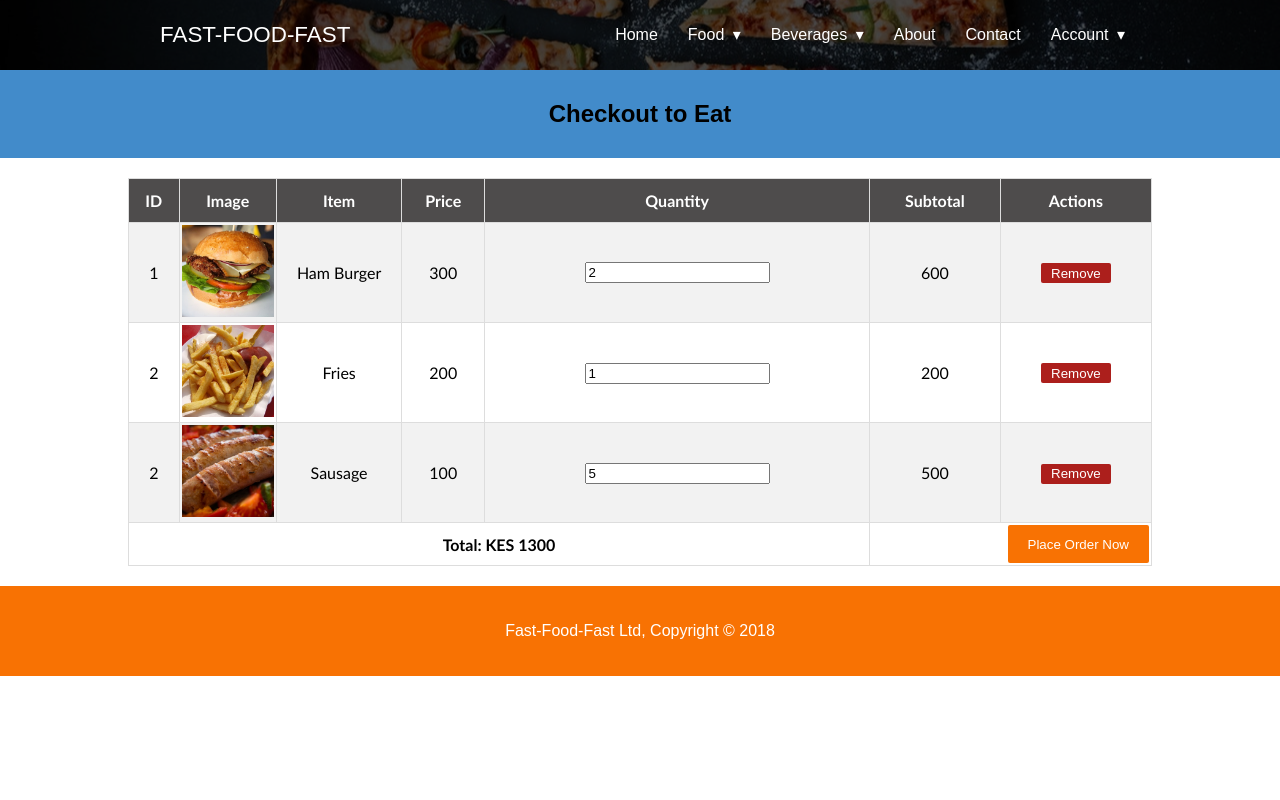
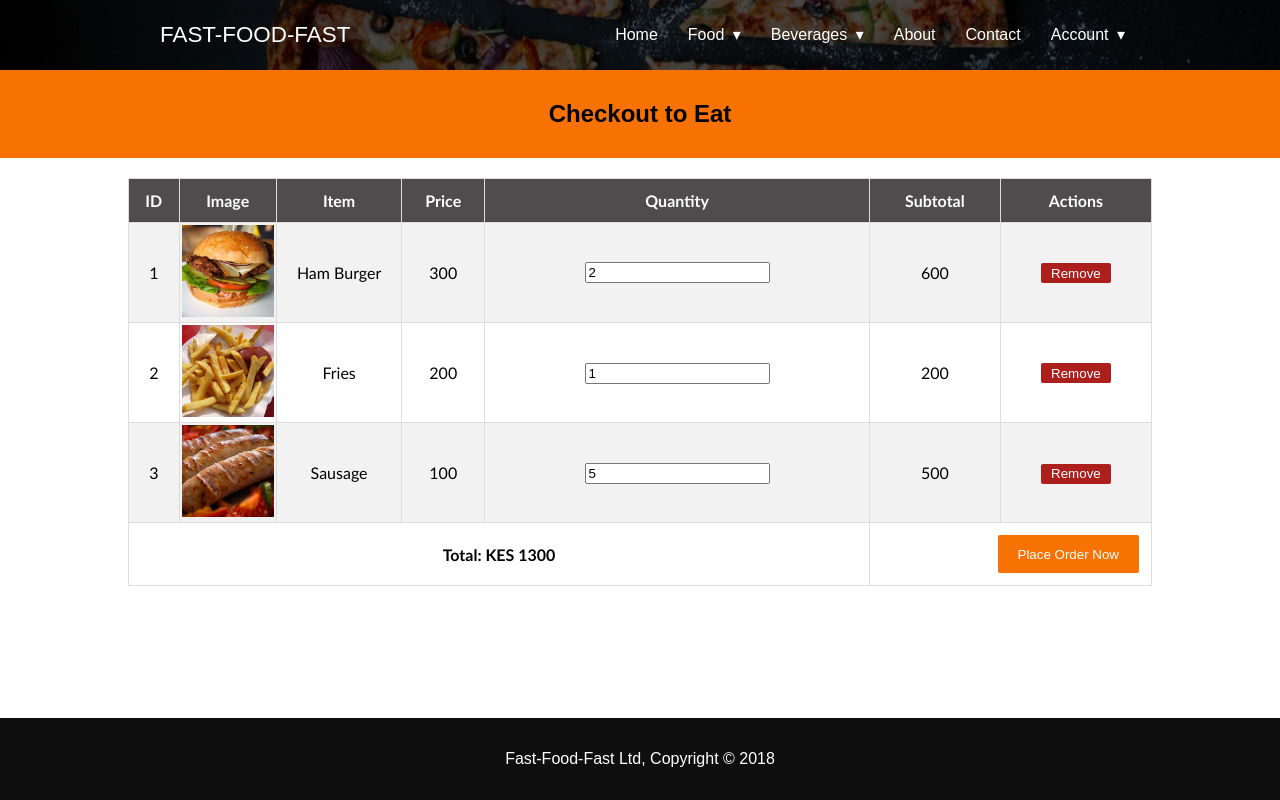
Before and after one commit to ThaDeveloper/Fast-Food-Fast, a PHP site: page /order.html in a window 1280 px wide. Run offline with PHP 8.4, Linux system fonts and the light colour scheme; some libraries are stand-ins or nearby versions.

Commit message:
[delivers #160069672] finalize on ordering page

```diff
--- a/UI/css/main.css
+++ b/UI/css/main.css
@@ -242,12 +242,16 @@ header{
     color: #ffffff;
     border-radius: 2px;
   }
-
   footer{
-    padding: 20px;
     margin-top: 20px;
     color: #ffffff;
-    background-color: #f87203;;
+    text-align: center;
+    position: absolute;
+    right: 0;
+    bottom: 0;
+    left: 0;
+    padding: 1rem;
+    background-color: #0f0f0f;
     text-align: center;
   }
   img:hover {
--- a/UI/css/order.css
+++ b/UI/css/order.css
@@ -1,11 +1,9 @@
 .wrapper{
- /* background: #f7f5f5; */
  height:auto;
- /* padding-top: 100px; */
  font-size: 1em;
 }
 .wrapper #header{
-    background: #428bca;
+    background: #f87203;
     text-align: center;
     height: 10%;
     padding: 10px 0 10px 0;
@@ -23,9 +21,6 @@
         width: 20px;
         text-align: center;
 }
-/* #orders tr td:nth-child(n+3){
-    width: 5px;
-} */
 #orders tr:nth-child(even){background-color: #f2f2f2;}
 
 #orders tr:hover {background-color: #ddd;}
@@ -55,3 +50,11 @@ img{
     color: #ffffff;
     border-radius: 2px;
 }
+#orders tr:last-child button{
+    margin: 10px;
+}
+button:hover{
+    transition: all 0.5s;
+    cursor: pointer;
+    transform: scale(1.03);
+}
--- a/UI/order.html
+++ b/UI/order.html
@@ -14,7 +14,7 @@
         <section class="navigation">
             <div class="nav-container">
             <div class="brand">
-                <a href="#!">Fast-Food-Fast</a>
+                <a href="index.html">Fast-Food-Fast</a>
             </div>
             <nav>
                 <div class="nav-mobile"><a id="nav-toggle" href="#!"><span></span></a></div>
@@ -57,13 +57,10 @@
                                 <a href="#!">Account</a>
                                 <ul class="nav-dropdown">
                                     <li>
-                                        <a href="order.html">Cart</a>
-                                    </li>
-                                    <li>
                                         <a href="">History</a>
                                     </li>
                                     <li>
-                                        <a href="#!">Profile</a>
+                                        <a href="#!">Sign Out</a>
                                     </li>
                                 </ul>
                             </li>
@@ -105,7 +102,7 @@
                         <td><button id="remove">Remove</button></td>
                     </tr>
                     <tr>
-                        <td>2</td>
+                        <td>3</td>
                         <td><img src="./images/sausage.jpeg"></td>
                         <td>Sausage</td>
                         <td>100</td>
```
